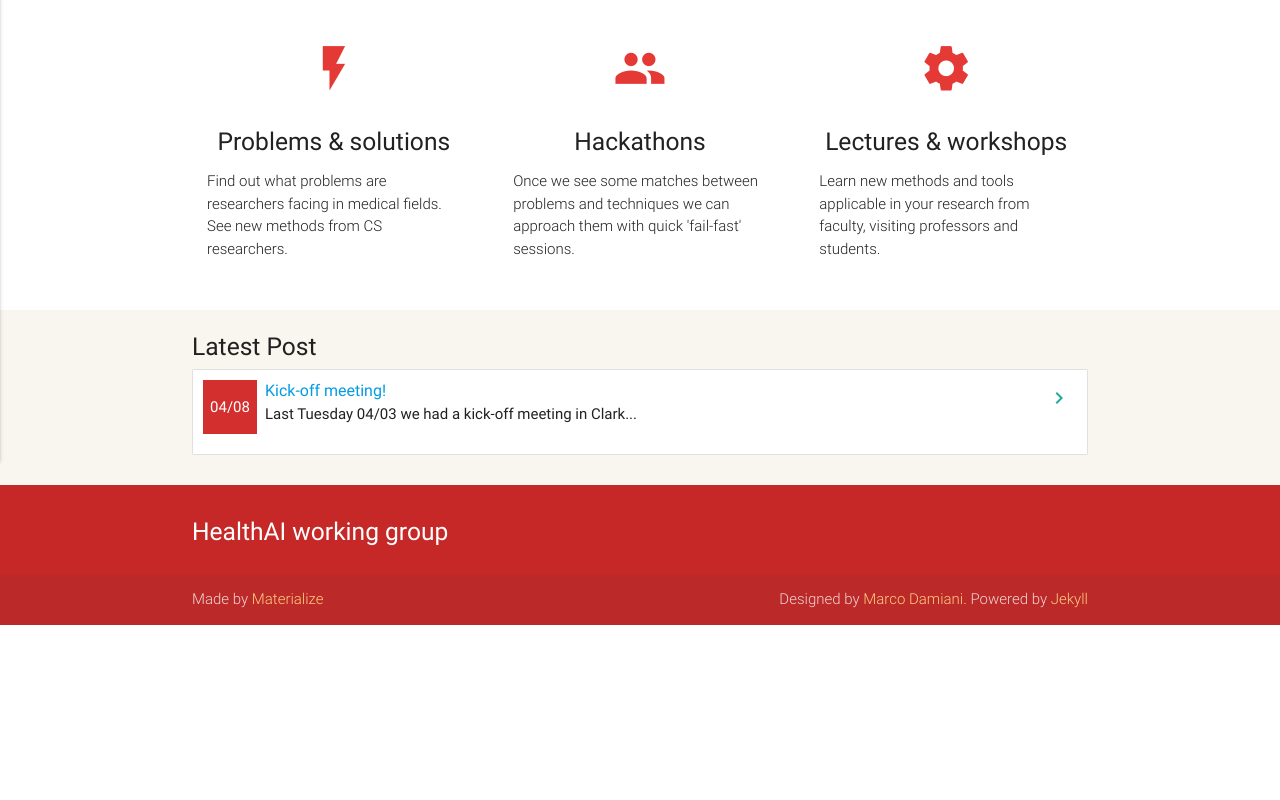
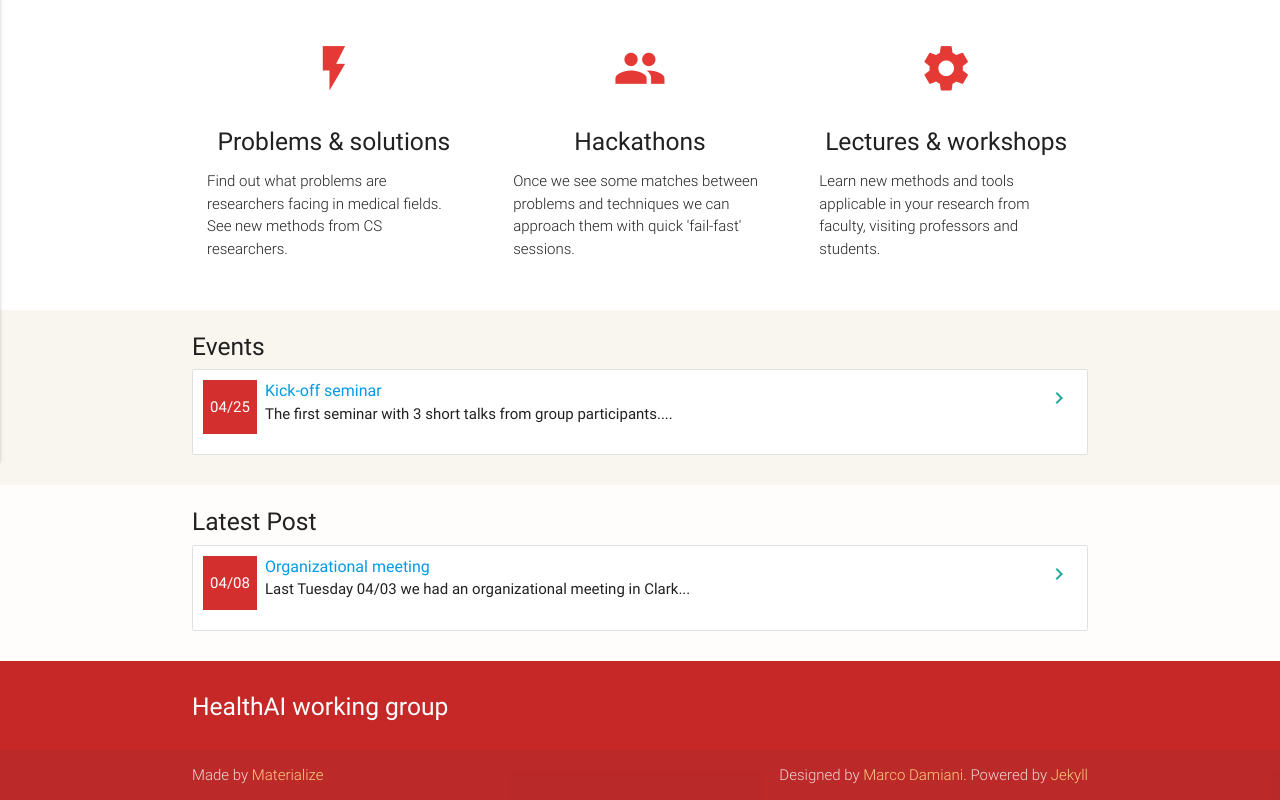
Before and after one commit to health-ai/health-ai.github.io, a Jekyll site: the page built from index.md, in a window 1280 px wide. Shown: the part 499-1299 px from the top of the page. Built offline with Jekyll 4.4.1, drawn with Linux system fonts in a browser that asks for light colours; before the commit the page ends 1124 px from its top, so only the background shows below that.

Commit message:
Event #2

```diff
--- a/_config.yml
+++ b/_config.yml
@@ -1,8 +1,11 @@
 title: HealthAI working group
 author: Łukasz Kidziński
 email: lukasz.kidzinski@gmail.com
+future: true
 
 collections:
+  events:
+    output: true
   projects:
     output: true
 
--- /dev/null
+++ b/_events/2018-04-25-meeting2.md
@@ -0,0 +1,33 @@
+---
+layout:   event
+title:    "Kick-off seminar"
+date:     2018-04-25 9:00:00 -0700
+location: S360 Clark Center
+talks:
+  - title: Welcome + updates
+    speaker: Łukasz Kidziński
+    affiliation: Postdoctoral Research Fellow, Bioengineering, Stanford
+    photo: https://avatars2.githubusercontent.com/u/981858?s=460&v=4
+    time: '9:00'
+  - title: 'AI for genomics: understanding and treating disease'
+    speaker: Avantika Lal
+    affiliation: Postdoctoral Research Fellow, Pathology, Stanford
+    photo: https://cap.stanford.edu/profiles/viewImage?profileId=85535&type=square&ts=1514398862260
+    time: '9:15'
+  - title: "ML researcher's guide to open brain imaging data."
+    speaker: Chris Gorgolewski
+    affiliation: Co-Director, Stanford Center for Reproducible Neuroscience
+    photo: https://4.bp.blogspot.com/-RIvAck0PBwc/WnkO6TdIGTI/AAAAAAAD4tI/MXMXkZ7-xwwqVV80v1VbYlcYxE8F2bnzACLcBGAs/s320/11312851_10153456027517433_3210885692100598251_o.jpg
+    time: '9:45'
+  - title: Introduction To Computer Vision
+    speaker: Aaron Greenblatt
+    affiliation: CEO of Lighthawk Labs; Stanford EE PhD '15
+    photo: https://media.licdn.com/dms/image/C5603AQERAX7ifZIryQ/profile-displayphoto-shrink_800_800/0?e=1529204400&v=beta&t=rjR_LfQQtchkFnSxOZ7adexHeQv2U1mBHyP2Gv0wk50
+    time: '10:15'
+  - title: Free discussion, networking and coffee
+    speaker: Everyone
+    affiliation:
+    photo: https://media.licdn.com/dms/image/C5603AQERAX7ifZIryQ/profile-displayphoto-shrink_800_800/0?e=1529204400&v=beta&t=rjR_LfQQtchkFnSxOZ7adexHeQv2U1mBHyP2Gv0wk50
+    time: '10:45'
+---
+The first seminar with 3 short talks from group participants. Let's meet and talk how to revolutionalize health care
--- a/_layouts/home.html
+++ b/_layouts/home.html
@@ -59,6 +59,25 @@ layout: default
     <div style="background: #f9f6ef">
     <div class="container last-post">
     <section>
+        <h5>Events</h5>
+        <ul class="collection">
+        {% for event in site.events %}
+        <li class="collection-item avatar">
+          {% assign date_format = site.minima.date_format | default: "%m/%d" %}
+          <div class="date-post red darken-2">{{ event.date | date: date_format }}</div>
+          <span class="title"><a class="post-link" href="{{ event.url | relative_url }}">{{ event.title | escape }}</a></span>
+          <p>
+	    {{ event.content | truncatewords: 10 }}
+          </p>
+          <a href="{{ event.url | relative_url }}" class="secondary-content"><i class="material-icons">navigate_next</i></a>
+        </li>
+        {% endfor %}
+        </ul>
+    </section>
+    </div>
+    <div style="background: #fefdfc">
+    <div class="container last-post">
+    <section>
         <h5>Latest Post</h5>
         <ul class="collection">
         {% for post in site.posts %}
--- a/_posts/2018-04-08-kick-off.md
+++ b/_posts/2018-04-08-kick-off.md
@@ -1,9 +1,9 @@
 ---
 layout: post
-title:  "Kick-off meeting!"
+title:  "Organizational meeting"
 date:   2018-04-08 10:45:30 -0700
 ---
-Last Tuesday 04/03 we had a kick-off meeting in Clark Center with over 40 attendees! On the next meeting we will pitch research problems and new algorithms that could be used for these problems!
+Last Tuesday 04/03 we had an organizational meeting in Clark Center with over 40 attendees! On the next meeting we will pitch research problems and new algorithms that could be used for these problems!
 
 If you want to stay up-to-date please sign up for the [mailing list][mailing-list].
 
--- a/_sass/main.scss
+++ b/_sass/main.scss
@@ -31,13 +31,13 @@ h1.page-title {
     color: white;
     padding: 0;
 }
-.collection .collection-item.avatar {
+.collection-item.avatar {
     padding-right: 30px;
 }
 .last-post {
     padding: 10px 0 15px;
 }
-.last-post .collection .collection-item.avatar>.date-post {
+.collection-item.avatar>.date-post {
     position: absolute;
     width: 54px;
     height: 54px;
@@ -58,9 +58,10 @@ h1.page-title {
     font-size: 2.8em;
     font-weight: 800;
 }
-.post-header time {
-    color: #cacaca;
-    font-size: 0.9em;
+.post-header time, .post-header location  {
+    color: #333333;
+    font-size: 1.3em;
+    font-weight: bold;
 }
 p.rss-subscribe {
     margin: 0;
@@ -81,3 +82,9 @@ h3.projects {
     font-size: 15pt;
     font-weight: bold;
 }
+.affiliation{
+    font-size: 0.8em;
+}
+.talk-title{
+  padding-top: 5px;
+}
```
Also changed, not shown: _layouts/event.html (added, +42 -0 lines).
